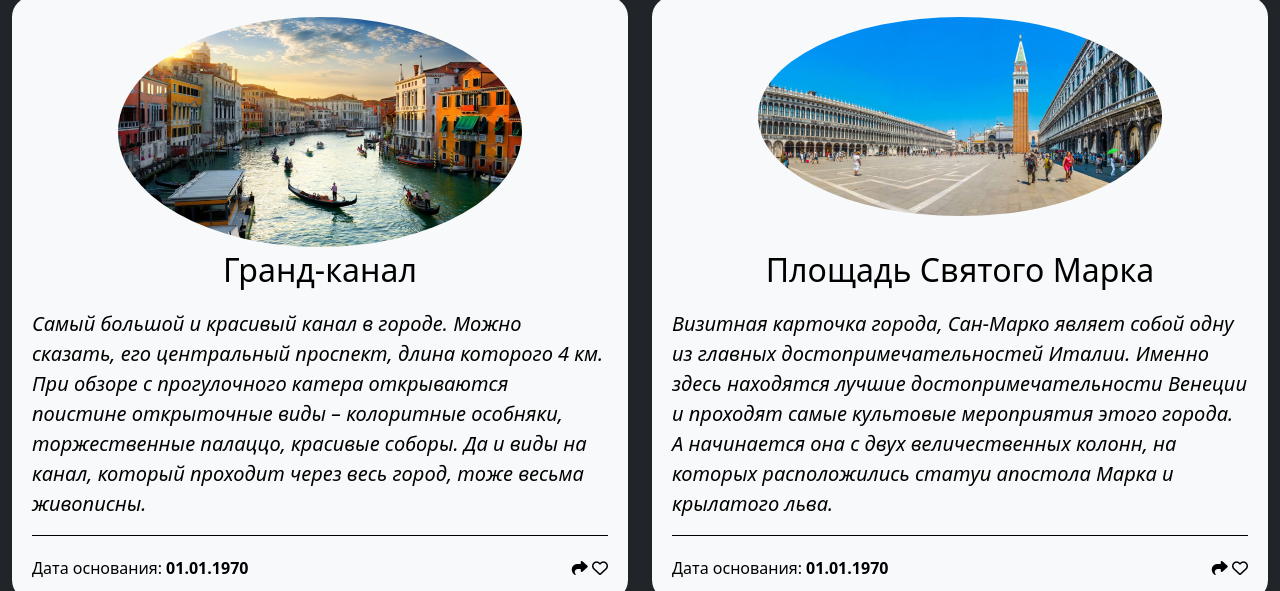
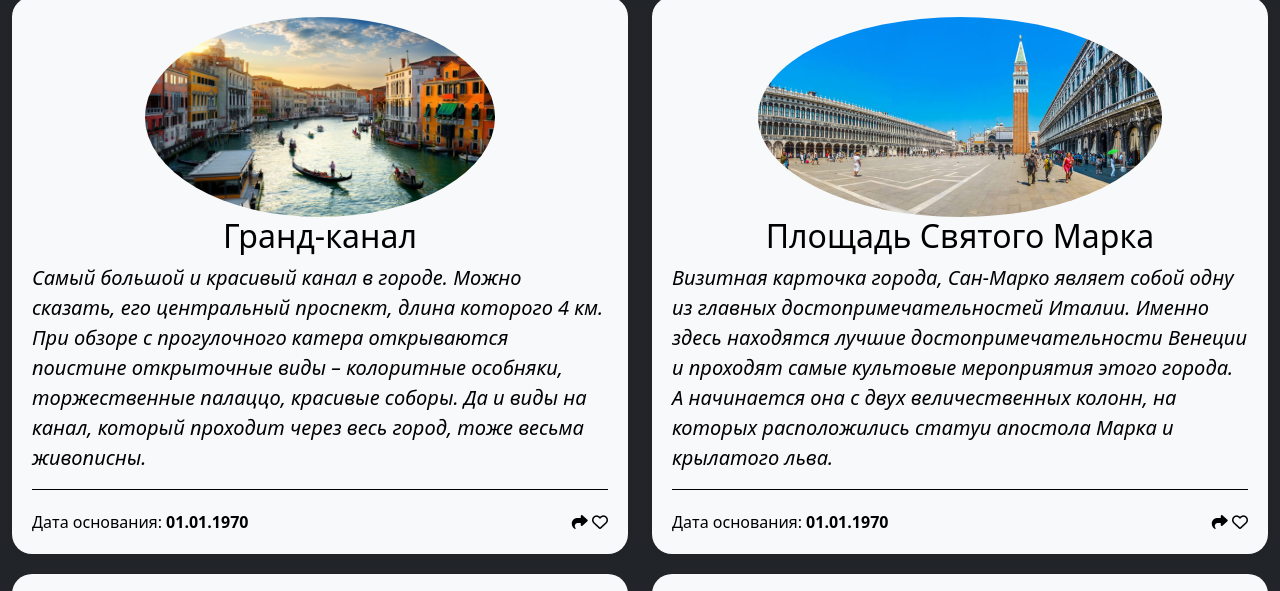
Before and after one commit to ElectroForez/pract_web, a plain HTML site: page individual_site/index.html in a window 1280 px wide. Shown: the part 775-1366 px from the top of the page. Drawn offline with Linux system fonts and the light colour scheme; a web font is replaced by a local one.

Commit message:
Refactor cards

```diff
--- a/individual_site/index.html
+++ b/individual_site/index.html
@@ -60,6 +60,7 @@
                         <a href="#"><img src="img/Grand-Canal.jpg" alt="" class="rounded-circle"></a>
                     </div>
                     <div class="info-details">
+                        <div class="info-main-details"></div>
                         <h4><a href="#">Гранд-канал</a></h4>
                         <p class="fst-italic">Самый большой и красивый канал в городе. Можно сказать, его центральный проспект, длина которого 4 км. При обзоре с прогулочного катера открываются поистине открыточные виды – колоритные особняки, торжественные палаццо, красивые соборы. Да и виды на канал, который проходит через весь город, тоже весьма живописны.</p>
                         <div class="info-bottom-details d-flex justify-content-between">
@@ -78,12 +79,12 @@
             <div class="col-lg-6 col-sm-12">
                 <div class="info-card bg-light">
                     <div class="info-thumb">
-                        <a href="#"><img src="img/St-Mark.jpg" alt="" class="rounded-circle w-100"></a>
+                        <a href="#"><img src="img/St-Mark.jpg" alt="" class="rounded-circle"></a>
                     </div>
                     <div class="info-details">
                         <h4><a href="#">Площадь Святого Марка</a></h4>
                         <p class="fst-italic">Визитная карточка города, Сан-Марко являет собой одну из главных достопримечательностей Италии. Именно здесь находятся лучшие достопримечательности Венеции и проходят самые культовые мероприятия этого города. А начинается она с двух величественных колонн, на которых расположились статуи апостола Марка и крылатого льва.</p>
-                        <div class="info-bottom-details d-flex justify-content-between h-auto">
+                        <div class="info-bottom-details d-flex justify-content-between">
                             <div class="date">
                                 Дата основания:
                                 <span>01.01.1970</span>
--- a/individual_site/style.css
+++ b/individual_site/style.css
@@ -52,37 +52,46 @@ body {
     height: auto;
 }
 
+.info-thumb a {
+    display: flex;
+    align-items: center;
+    justify-content: center;
+    height: 200px;
+}
+
 .info-thumb img {
     max-width: 100%;
     max-height: 100%;
-    /*height: 50%;*/
-    width: 100%;
-    /*height: 300px;*/
 }
 
 .info-card:hover {
     box-shadow: 0 14px 30px -15px rgba(0, 0, 0, 0.75);
 }
 
-.info-thumb {
+.info-thumbs {
     height: 50%;
     width: 70%;
     margin-bottom: 3px;
 }
 
 .info-card {
-    height: 97%;
+    box-sizing: border-box;
+    height: calc(100% - 20px);
+    margin-bottom: 20px;
     padding: 20px;
     color: #000;
     border-radius: 20px;
-    margin-bottom: 20px;
+    display: flex;
+    flex-direction: column;
+    justify-content: start;
+}
+
+.info-details {
+    height: auto;
+    flex-grow: 3;
     display: flex;
     flex-direction: column;
     justify-content: space-between;
-}
-
-.info-details {
-    /*height: 50%;*/
 }
 
 .info-details h4 a {
@@ -91,29 +100,22 @@ body {
     color: #000;
     font-weight: 500;
     display: block;
-    height: 50px;
     overflow: hidden;
     text-decoration: none;
-    max-margin-bottom: 50px;
 }
 
 .info-details p {
     font-size: 20px;
-    /*margin-bottom: 20px;*/
-    /*height: 0px;*/
-    /*overflow: hidden;*/
+    flex-grow: 3;
 }
 
 .info-bottom-details {
+    width: 100%;
     overflow: hidden;
     border-top: 1px solid #000;
     padding-top: 20px;
     margin-bottom: 0;
     margin-top: auto;
-}
-
-.info-bottom-details {
-    height: auto;
 }
 
 .info-bottom-details .date span {
@@ -136,7 +138,6 @@ body {
 
 /* Footer */
 .footer {
-    /*background-color: #343434;*/
 }
 
 .footer h4 {
```
